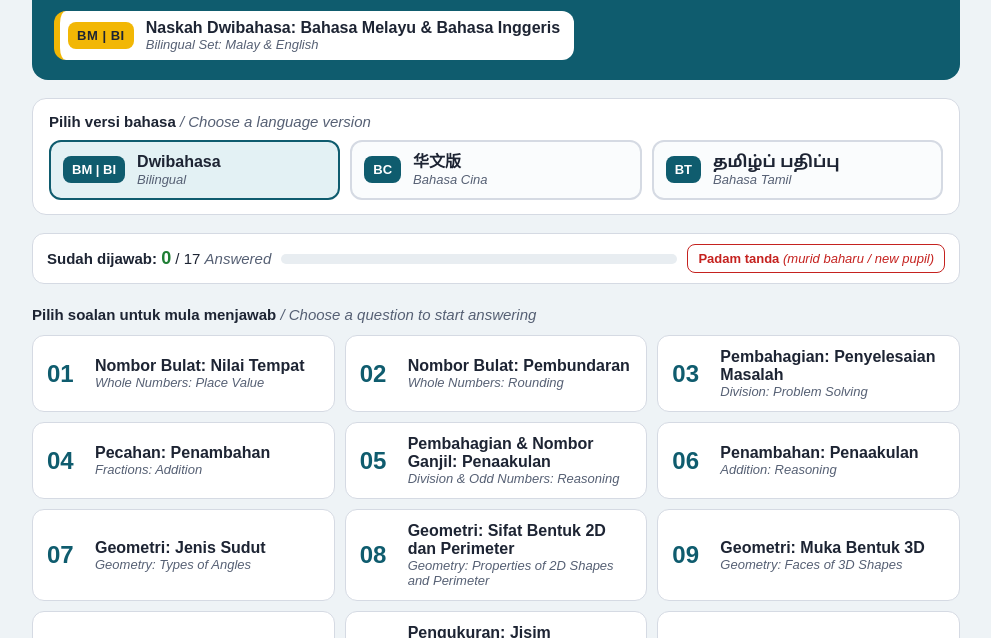
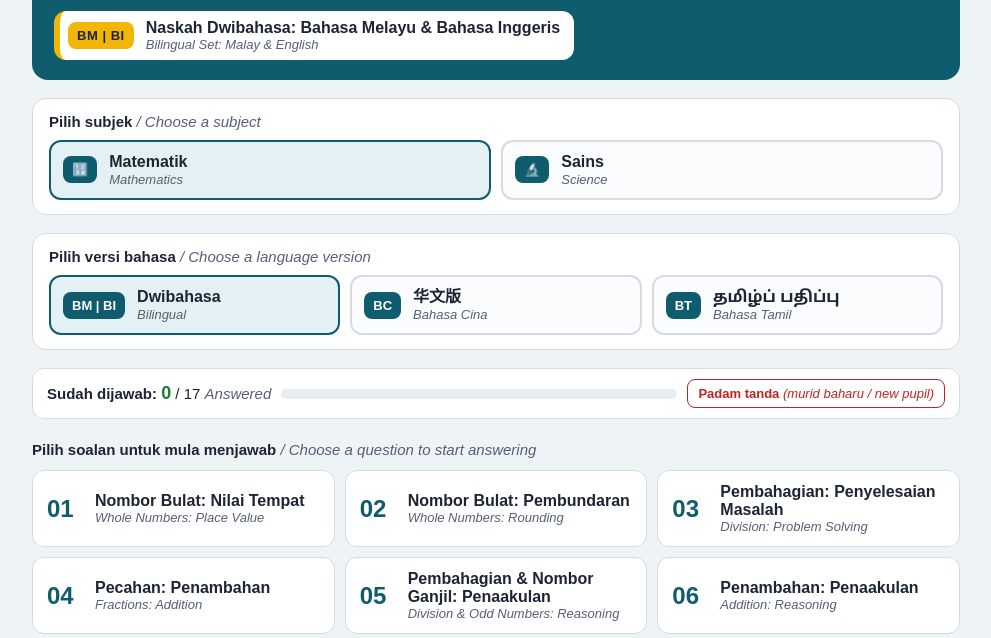
Before and after one commit to mkpa-melaka/Pentaksiran-Gred-4, a plain HTML site: page index.html in a window 1280 px wide. Shown: the part 151-789 px from the top of the page, without its empty margins (144-1135 px from the left). Drawn offline with Linux system fonts and the light colour scheme.

Commit message:
Add files via upload

```diff
--- a/index.html
+++ b/index.html
@@ -38,6 +38,8 @@ h1{margin:6px 0 2px;font-size:clamp(26px,5vw,38px);line-height:1.1}
 .ck{display:none;margin-top:4px;font-size:12px;color:#1e7e34}.it .ck i{color:#3c7a4f}
 .it.done .ck{display:block}
 @media (prefers-reduced-motion:reduce){.bar span{transition:none}}
+.lang-row.two{grid-template-columns:repeat(2,minmax(0,1fr))}
+@media (max-width:640px){.lang-row.two{grid-template-columns:1fr}}
 .ft{text-align:center;font-size:12px;color:#566074}
 </style></head><body><div class="w">
 <header class="hd">
@@ -46,6 +48,13 @@ h1{margin:6px 0 2px;font-size:clamp(26px,5vw,38px);line-height:1.1}
   <p class="h2">Sekolah Rendah Negeri Melaka<i>Melaka State Primary Schools</i></p>
   <div class="dw"><span class="ic">BM | BI</span><span class="dt"><b>Naskah Dwibahasa: Bahasa Melayu &amp; Bahasa Inggeris</b><i>Bilingual Set: Malay &amp; English</i></span></div>
 </header>
+<nav class="lang subj" aria-label="Pilih subjek / Choose a subject">
+  <div class="lang-h"><b>Pilih subjek</b> <i>/ Choose a subject</i></div>
+  <div class="lang-row two">
+    <a class="lb on" aria-current="page" href="./"><span class="lk">🔢</span><span class="lt"><b>Matematik</b><i>Mathematics</i></span></a>
+    <a class="lb" href="sains/"><span class="lk">🔬</span><span class="lt"><b>Sains</b><i>Science</i></span></a>
+  </div>
+</nav>
 <nav class="lang" aria-label="Pilih versi bahasa / Choose a language version">
   <div class="lang-h"><b>Pilih versi bahasa</b> <i>/ Choose a language version</i></div>
   <div class="lang-row">
```
